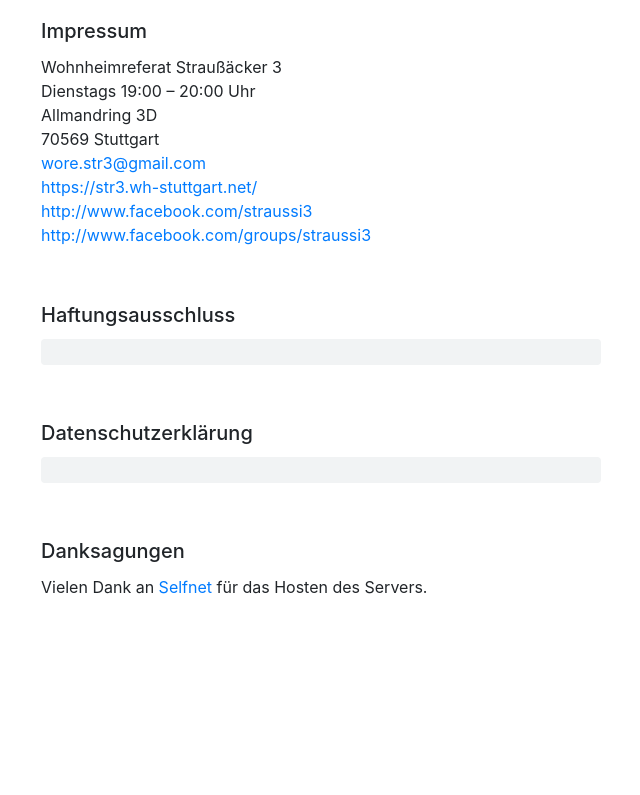
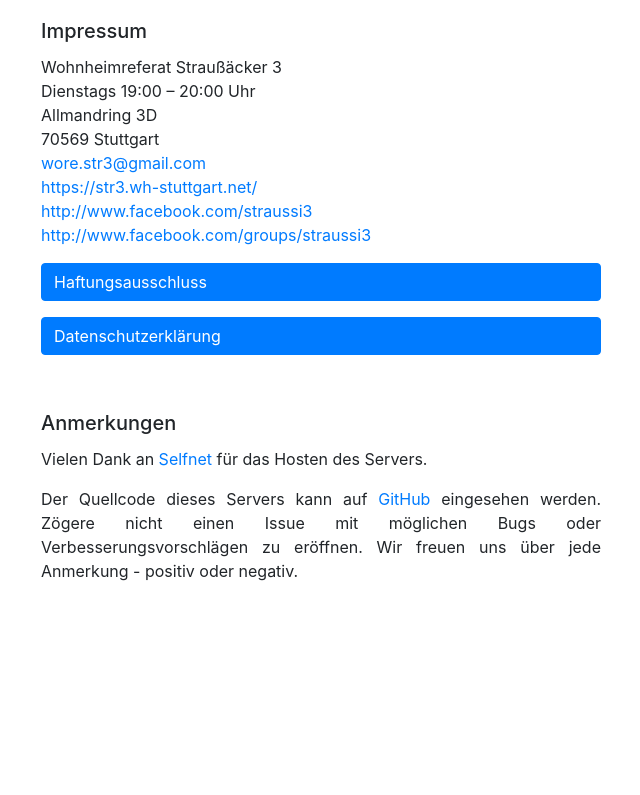
Before and after one commit to milesstoetzner/straussi3-subtenancy, a Django app: page /impressum/ in a window 1280 px wide. Shown: the part 222-1017 px from the top of the page, without its empty margins (319-959 px from the left). After the commit the page ends 803 px from the top, so only its background shows below. Run offline with Django 3.2, Linux system fonts and the light colour scheme; some libraries are stand-ins or nearby versions.

Commit message:
Haftungsausschluss

```diff
--- a/tenants/templates/tenants/legal_notice.html
+++ b/tenants/templates/tenants/legal_notice.html
@@ -15,43 +15,94 @@
 
             <!-- TODO: Formale Verantwortung -->
 
-        </div>
+            <p>
+                <a class="btn btn-primary btn-block" style="text-align: left" data-toggle="collapse"
+                   href="#id_haftungsausschluss" role="button" aria-expanded="false">
+                    Haftungsausschluss
+                </a>
+            </p>
+            <div class="collapse" id="id_haftungsausschluss">
+                <div class="alert bg-grey text-block">
 
-    </div>
+                    <h6>Haftung für Inhalte</h6>
 
-    <div class="card">
-        <div class="card-body">
-            <h5 class="card-title">Haftungsausschluss</h5>
 
-            <div class="alert bg-grey">
-                <!-- TODO: Haftungsausschluss -->
+                    <p>Als Diensteanbieter sind wir gemäß § 7 Abs.1 TMG für eigene Inhalte auf diesen Seiten nach den
+                    allgemeinen Gesetzen verantwortlich. Nach §§ 8 bis 10 TMG sind wir als Diensteanbieter jedoch nicht
+                    verpflichtet, übermittelte oder gespeicherte fremde Informationen zu überwachen oder nach Umständen
+                    zu forschen, die auf eine rechtswidrige Tätigkeit hinweisen.<br>
+
+                    Verpflichtungen zur Entfernung oder Sperrung der Nutzung von Informationen nach den allgemeinen
+                    Gesetzen bleiben hiervon unberührt. Eine diesbezügliche Haftung ist jedoch erst ab dem Zeitpunkt der
+                    Kenntnis einer konkreten Rechtsverletzung möglich. Bei Bekanntwerden von entsprechenden
+                        Rechtsverletzungen werden wir diese Inhalte umgehend entfernen.</p>
+
+                    <h6>Haftung für Links</h6>
+
+                    <p>Unser Angebot enthält Links zu externen Websites Dritter, auf deren Inhalte wir keinen Einfluss
+                    haben. Deshalb können wir für diese fremden Inhalte auch keine Gewähr übernehmen. Für die Inhalte
+                    der verlinkten Seiten ist stets der jeweilige Anbieter oder Betreiber der Seiten verantwortlich. Die
+                    verlinkten Seiten wurden zum Zeitpunkt der Verlinkung auf mögliche Rechtsverstöße überprüft.
+                    Rechtswidrige Inhalte waren zum Zeitpunkt der Verlinkung nicht erkennbar.<br>
+
+                    Eine permanente inhaltliche Kontrolle der verlinkten Seiten ist jedoch ohne konkrete Anhaltspunkte
+                    einer Rechtsverletzung nicht zumutbar. Bei Bekanntwerden von Rechtsverletzungen werden wir derartige
+                        Links umgehend entfernen.</p>
+
+                    <h6>Urheberrecht</h6>
+
+                    <p>Die durch die Seitenbetreiber erstellten Inhalte und Werke auf diesen Seiten unterliegen dem
+                    deutschen Urheberrecht. Die Vervielfältigung, Bearbeitung, Verbreitung und jede Art der Verwertung
+                    außerhalb der Grenzen des Urheberrechtes bedürfen der schriftlichen Zustimmung des jeweiligen Autors
+                    bzw. Erstellers. Downloads und Kopien dieser Seite sind nur für den privaten, nicht kommerziellen
+                    Gebrauch gestattet.<br>
+
+                    Soweit die Inhalte auf dieser Seite nicht vom Betreiber erstellt wurden, werden die Urheberrechte
+                    Dritter beachtet. Insbesondere werden Inhalte Dritter als solche gekennzeichnet. Sollten Sie
+                    trotzdem auf eine Urheberrechtsverletzung aufmerksam werden, bitten wir um einen entsprechenden
+                        Hinweis. Bei Bekanntwerden von Rechtsverletzungen werden wir derartige Inhalte umgehend entfernen.</p>
+                </div>
+            </div>
+
+            <p>
+                <a class="btn btn-primary btn-block" style="text-align: left" data-toggle="collapse"
+                   href="#id_datenschutzerklärung" role="button" aria-expanded="false">
+                    Datenschutzerklärung
+                </a>
+            </p>
+            <div class="collapse" id="id_datenschutzerklärung">
+                <div class="alert bg-grey">
+
+                    <!-- TODO: Datenschutzerklärung  -->
+
+                    <ul>
+                        <li>Datenspeicherung</li>
+                        <li>SWS</li>
+                        <li>Host</li>
+                        <li>Login Logging</li>
+                        <li>Server Console</li>
+                    </ul>
+
+                </div>
+
+
             </div>
 
         </div>
 
-    </div>
 
-    <div class="card">
-        <div class="card-body">
-            <h5 class="card-title">Datenschutzerklärung</h5>
+        <div class="card">
+            <div class="card-body">
+                <h5 class="card-title">Anmerkungen</h5>
 
-            <div class="alert bg-grey">
-                <!-- TODO: Datenschutzerklärung -->
+                <p>Vielen Dank an <a href="https://www.selfnet.de/" target="_blank">Selfnet</a> für das Hosten des
+                    Servers.
+                </p>
+
+                <p class="text-block">Der Quellcode dieses Servers kann auf <a href="https://github.com/milesstoetzner/ferienmiete" target="_blank">GitHub</a> eingesehen werden. Zögere nicht einen Issue mit möglichen Bugs oder Verbesserungsvorschlägen zu eröffnen. Wir freuen uns über jede Anmerkung - positiv oder negativ.</p>
+
             </div>
 
         </div>
 
-    </div>
-
-
-    <div class="card">
-        <div class="card-body">
-            <h5 class="card-title">Danksagungen</h5>
-
-            <p>Vielen Dank an <a href="https://www.selfnet.de/" target="_blank">Selfnet</a> für das Hosten des Servers.</p>
-
-        </div>
-
-    </div>
-
 {% endblock %}
```
Also changed, not shown: README.md.
